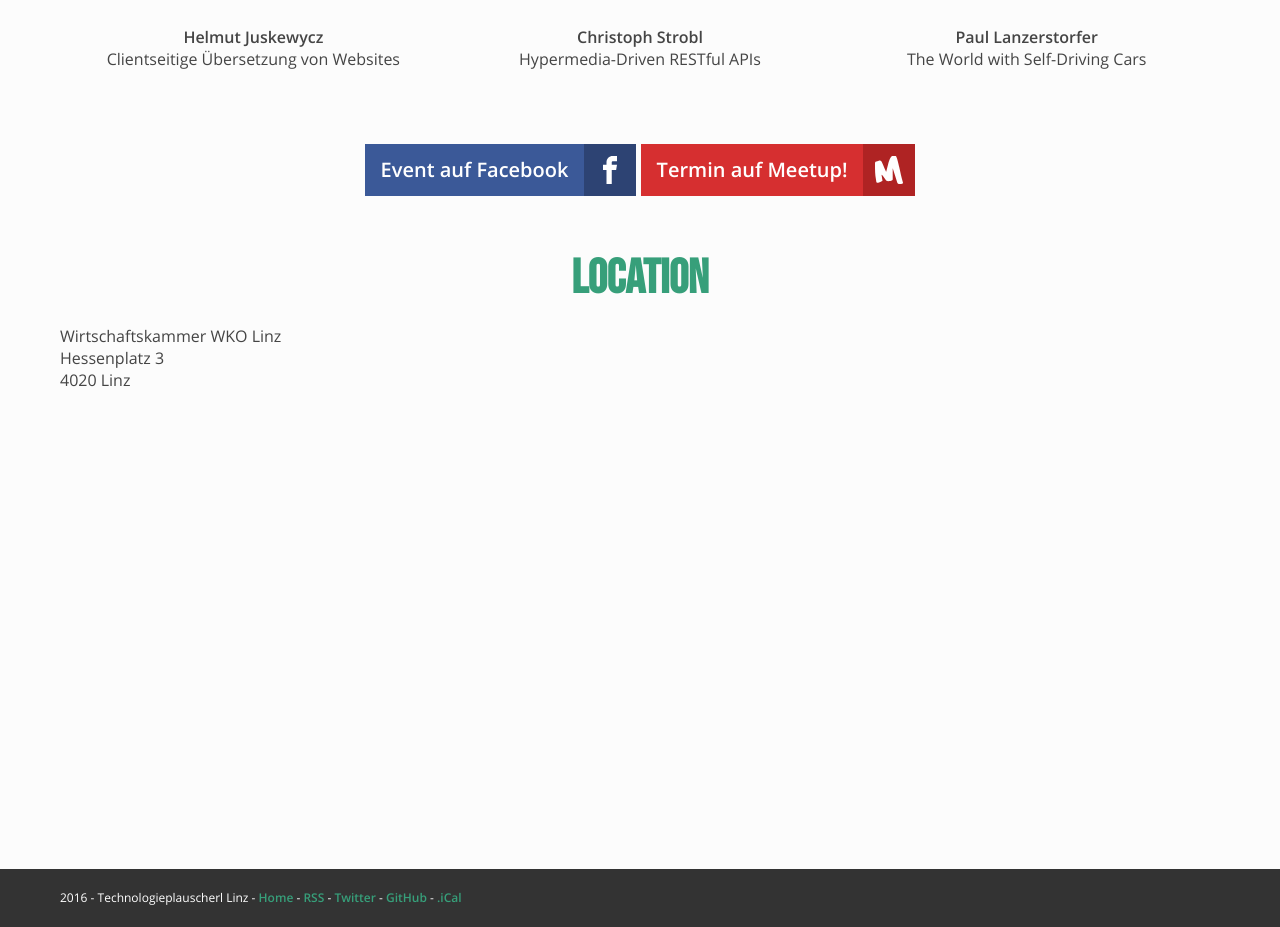
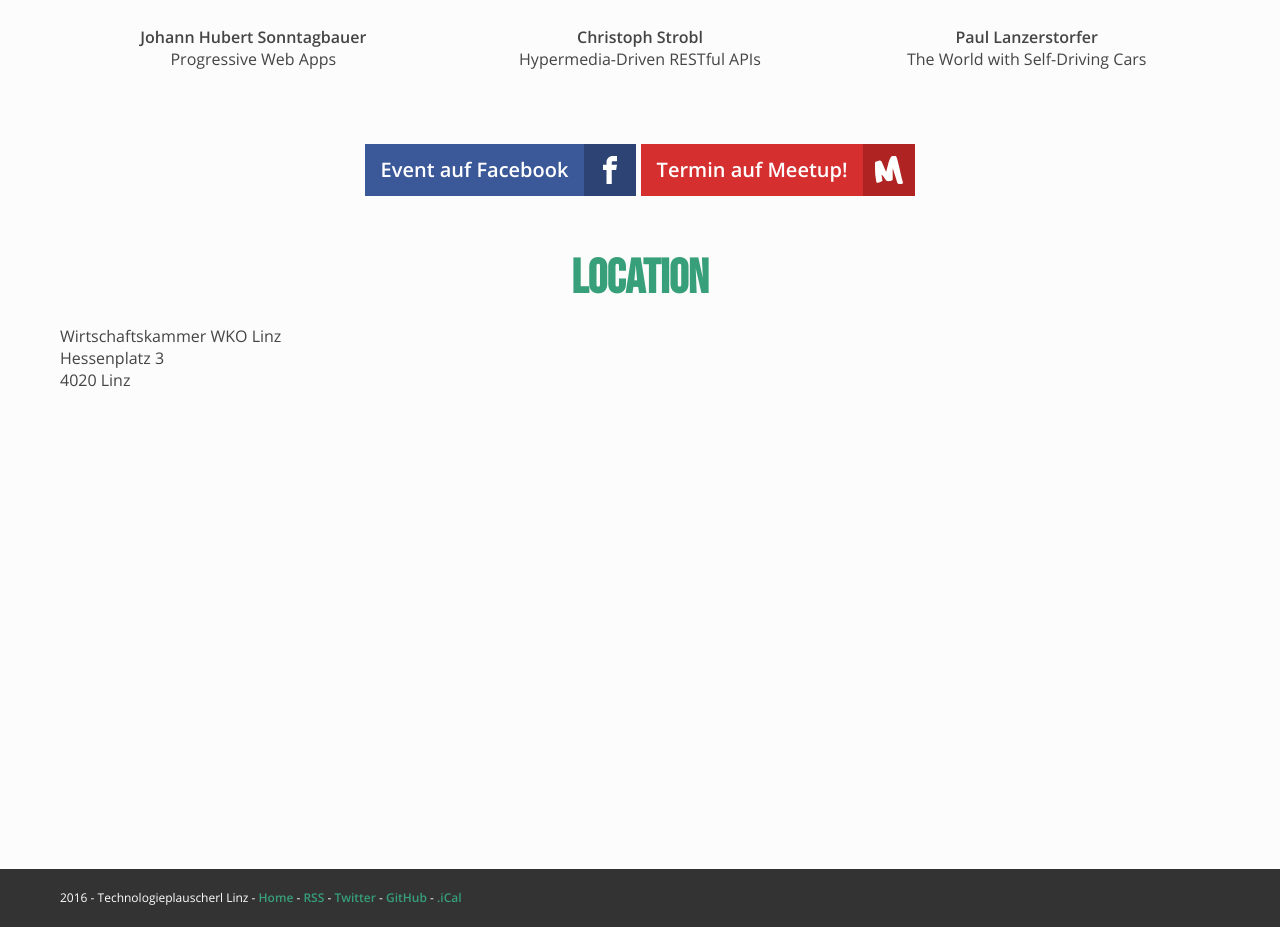
Before and after one commit to mericanAncer127/plauscherl, a Jekyll site: the page built from _plauscherl/37.html, in a window 1280 px wide, cut to the strip 498-1425 px from the top of the page. Built offline with Jekyll 4.4.1, drawn with Linux system fonts in a browser that asks for light colours.

Commit message:
Update 37.html

```diff
--- a/_plauscherl/37.html
+++ b/_plauscherl/37.html
@@ -20,9 +20,9 @@ location:
     lng: 14.294112
 speakers:
 -
-  name: "Helmut Juskewycz"
-  talk: "Clientseitige Übersetzung von Websites"
-  img: //scontent-vie1-1.xx.fbcdn.net/v/t1.0-1/c42.42.528.528/s160x160/525957_10101325323283411_1388824978_n.jpg?oh=769c644916e5e1dd8fecdbbcb2262b82&oe=57B7B997
+  name: "Johann Hubert Sonntagbauer"
+  talk: "Progressive Web Apps"
+  img: https://raw.githubusercontent.com/technologieplauscherl/technologieplauscherl.github.io/master/img/speaker-avatars/johann_hubert_sonntagbauer.jpeg
 -
   name: "Christoph Strobl"
   talk: "Hypermedia-Driven RESTful APIs"
```
